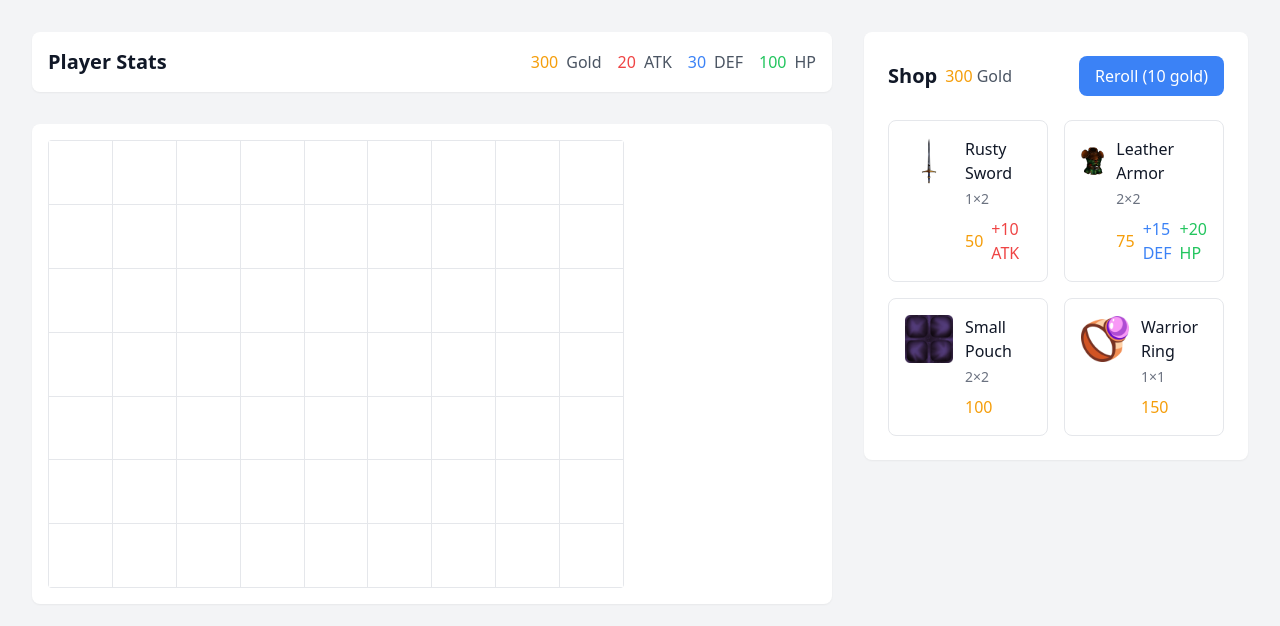
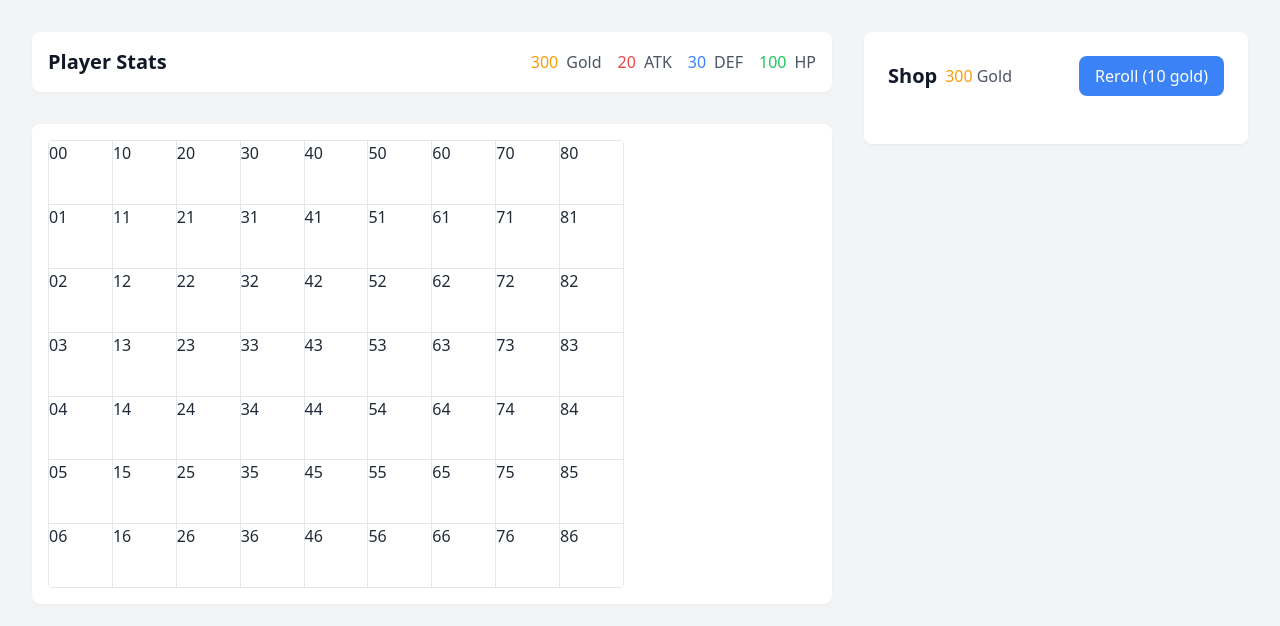
Before and after one commit to 0xAsten/nothing-game, a Next.js app in the folder client/: page / in a window 1280 px wide. Shown: the top 626 px of the page. Built offline with nearby package versions, Linux system fonts and the light colour scheme.

Commit message:
drag items

```diff
--- a/client/src/app/page.tsx
+++ b/client/src/app/page.tsx
@@ -15,7 +15,7 @@ export default function Home() {
   const [gameState, setGameState] = React.useState<GameState>({
     playerStats: INITIAL_PLAYER_STATS,
     inventory: [],
-    shopItems: SAMPLE_ITEMS.slice(0, 4),
+    shopItems: [],
     selectedItem: undefined,
     previewPosition: undefined,
     previewRotation: 0,
@@ -24,24 +24,38 @@ export default function Home() {
   const handleReroll = () => {
     if (gameState.playerStats.gold < REROLL_COST) return
 
+    const shopItems = Object.values(SAMPLE_ITEMS)
+      .sort(() => Math.random() - 0.5)
+      .slice(0, 4)
+
     setGameState((prev) => ({
       ...prev,
       playerStats: {
         ...prev.playerStats,
         gold: prev.playerStats.gold - REROLL_COST,
       },
-      shopItems: SAMPLE_ITEMS.sort(() => Math.random() - 0.5).slice(0, 4),
+      shopItems: shopItems,
     }))
   }
 
-  const handleDragStart = (item: Item) => {
+  const handleDragStart = (item: Item, index: number) => {
     setGameState((prev) => ({
       ...prev,
       selectedItem: item,
     }))
   }
 
+  const handleDragEnd = () => {
+    setGameState((prev) => ({
+      ...prev,
+      selectedItem: undefined,
+      previewPosition: undefined,
+      previewRotation: 0,
+    }))
+  }
+
   const handleDragOver = (position: GridPosition) => {
+    // console.log('handleDragOver', position)
     setGameState((prev) => ({
       ...prev,
       previewPosition: position,
@@ -63,14 +77,30 @@ export default function Home() {
 
   const handleDrop = (position: GridPosition) => {
     const { selectedItem, inventory, previewRotation } = gameState
-    if (!selectedItem) return
+    if (!selectedItem) {
+      // Reset preview state even if no item is selected
+      setGameState((prev) => ({
+        ...prev,
+        selectedItem: undefined,
+        previewPosition: undefined,
+        previewRotation: 0,
+      }))
+      return
+    }
 
     // Check if this is a bag and if there are non-bag items already placed
     if (
       selectedItem.item_type === ItemType.BAG &&
       inventory.some((item) => item.item_type !== ItemType.BAG)
     ) {
-      return // Cannot place bags after other items
+      // Reset preview state when placement is invalid
+      setGameState((prev) => ({
+        ...prev,
+        selectedItem: undefined,
+        previewPosition: undefined,
+        previewRotation: 0,
+      }))
+      return
     }
 
     const validation = validatePlacement(
@@ -80,12 +110,21 @@ export default function Home() {
       inventory,
     )
 
-    if (!validation.isValid) return
+    if (!validation.isValid) {
+      // Reset preview state when placement is invalid
+      setGameState((prev) => ({
+        ...prev,
+        selectedItem: undefined,
+        previewPosition: undefined,
+        previewRotation: 0,
+      }))
+      return
+    }
 
     const newItem = {
       ...selectedItem,
       position,
-      rotation: previewRotation || 0,
+      rotation: (previewRotation || 0) as 0 | 90 | 180 | 270,
     }
 
     setGameState((prev) => {
@@ -164,6 +203,7 @@ export default function Home() {
               onReroll={handleReroll}
               onDragStart={handleDragStart}
               onPurchase={() => {}}
+              onDragEnd={handleDragEnd}
             />
           </div>
         </div>
--- a/client/src/components/Grid.tsx
+++ b/client/src/components/Grid.tsx
@@ -86,6 +86,8 @@ const Grid: React.FC<GridProps> = ({
   const renderPreview = () => {
     if (!selectedItem || !previewPosition) return null
 
+    console.log('renderPreview', previewPosition)
+
     const previewItem: PlacedItem = {
       ...selectedItem,
       position: previewPosition,
@@ -123,14 +125,20 @@ const Grid: React.FC<GridProps> = ({
             borderRadius: '4px',
           }}
         >
+          {/* the value of y need to be reverse */}
           {cells.map((row, y) =>
             row.map((cell, x) => (
               <div
                 key={`${x}-${y}`}
                 className="aspect-square bg-white hover:bg-gray-50"
-                onDragOver={(e) => handleDragOver(e, { x, y })}
-                onDrop={(e) => handleDrop(e, { x, y })}
-              />
+                onDragOver={(e) =>
+                  handleDragOver(e, { x, y: GRID_HEIGHT - y - 1 })
+                }
+                onDrop={(e) => handleDrop(e, { x, y: GRID_HEIGHT - y - 1 })}
+              >
+                <span>{x}</span>
+                <span>{y}</span>
+              </div>
             )),
           )}
         </div>
--- a/client/src/components/Shop.tsx
+++ b/client/src/components/Shop.tsx
@@ -2,13 +2,15 @@ import React from 'react'
 import { Item } from '@/types/game'
 import { REROLL_COST } from '@/constants/gameData'
 import Image from 'next/image'
+import { ItemType, SpecialEffect } from '@/types/game'
 
 interface ShopProps {
   items: Item[]
   gold: number
   onReroll: () => void
-  onDragStart: (item: Item) => void
+  onDragStart: (item: Item, index: number) => void
   onPurchase: (item: Item) => void
+  onDragEnd: () => void
 }
 
 const Shop: React.FC<ShopProps> = ({
@@ -17,14 +19,139 @@ const Shop: React.FC<ShopProps> = ({
   onReroll,
   onDragStart,
   onPurchase,
+  onDragEnd,
 }) => {
-  const handleDragStart = (e: React.DragEvent, item: Item) => {
+  const [draggingIndex, setDraggingIndex] = React.useState<number | null>(null)
+  const dragImages = React.useRef<{ [key: string]: HTMLImageElement }>({})
+
+  React.useEffect(() => {
+    items.forEach((item) => {
+      if (item.image_url && !dragImages.current[item.image_url]) {
+        const img = document.createElement('img')
+        img.src = item.image_url
+
+        const canvas = document.createElement('canvas')
+        canvas.width = 48
+        canvas.height = 48
+
+        img.onload = () => {
+          const ctx = canvas.getContext('2d')
+          if (ctx) {
+            const size = Math.min(img.width, img.height)
+            const x = (img.width - size) / 2
+            const y = (img.height - size) / 2
+            ctx.drawImage(img, x, y, size, size, 0, 0, 48, 48)
+
+            const scaledImg = document.createElement('img')
+            scaledImg.src = canvas.toDataURL()
+            dragImages.current[item.image_url!] = scaledImg
+          }
+        }
+      }
+    })
+  }, [items])
+
+  const handleDragStart = (e: React.DragEvent, item: Item, index: number) => {
     if (gold < item.price) {
       e.preventDefault()
       return
     }
+
+    setDraggingIndex(index)
+
+    if (item.image_url && dragImages.current[item.image_url]) {
+      e.dataTransfer.setDragImage(dragImages.current[item.image_url], 24, 24)
+    }
+
     e.dataTransfer.setData('text/plain', item.item_id.toString())
-    onDragStart(item)
+    onDragStart(item, index)
+  }
+
+  const handleDragEnd = () => {
+    setDraggingIndex(null)
+    onDragEnd()
+  }
+
+  const renderItemCard = (item: Item, index: number) => {
+    const canAfford = gold >= item.price
+    const isDragging = index === draggingIndex
+
+    return (
+      <div
+        key={index}
+        draggable={canAfford}
+        onDragStart={(e) => handleDragStart(e, item, index)}
+        onDragEnd={handleDragEnd}
+        className={`flex flex-col bg-white border rounded-lg ${
+          isDragging ? 'opacity-0' : ''
+        } ${
+          canAfford
+            ? 'cursor-move hover:border-gray-300'
+            : 'opacity-50 cursor-not-allowed'
+        } ${
+          item.stack_group_id
+            ? `border-l-4 border-l-${getStackGroupColor(
+                item.stack_group_id,
+              )}-500`
+            : 'border-gray-200'
+        }`}
+      >
+        {/* Top section: Image, Name, Size, Price */}
+        <div className="p-4 border-b">
+          <div className="flex justify-between items-start gap-3">
+            <div className="relative">
+              <div className="w-12 h-12">
+                {item.image_url && (
+                  <Image
+                    src={item.image_url}
+                    alt={item.name}
+                    fill
+                    className="object-contain"
+                  />
+                )}
+              </div>
+              <div className="absolute -bottom-2 -right-2 text-amber-500 font-medium">
+                {item.price}
+              </div>
+            </div>
+            <div className="flex-1">
+              <h3 className="font-medium text-gray-900">{item.name}</h3>
+              <div className="text-sm text-gray-500">
+                {item.width}×{item.height}
+              </div>
+            </div>
+          </div>
+        </div>
+
+        {/* Bottom section: Stats and Effects */}
+        <div className="p-4 space-y-2">
+          <div className="flex gap-2">
+            {item.attack > 0 && (
+              <span className="text-red-500">+{item.attack} ATK</span>
+            )}
+            {item.defense > 0 && (
+              <span className="text-blue-500">+{item.defense} DEF</span>
+            )}
+            {item.health > 0 && (
+              <span className="text-green-500">+{item.health} HP</span>
+            )}
+          </div>
+          {item.item_type === ItemType.ACCESSORY && item.special_effect && (
+            <div className="text-sm text-purple-600">
+              Enhance{' '}
+              {item.special_effect === SpecialEffect.ATTACK
+                ? 'Attack'
+                : item.special_effect === SpecialEffect.DEFENSE
+                ? 'Defense'
+                : 'Health'}
+              {item.special_effect_stacks && item.special_effect_stacks > 1 && (
+                <span className="ml-1">({item.special_effect_stacks})</span>
+              )}
+            </div>
+          )}
+        </div>
+      </div>
+    )
   }
 
   return (
@@ -46,57 +173,15 @@ const Shop: React.FC<ShopProps> = ({
         </button>
       </div>
       <div className="grid grid-cols-2 gap-4">
-        {items.map((item) => {
-          const canAfford = gold >= item.price
-          return (
-            <div
-              key={item.item_id}
-              draggable={canAfford}
-              onDragStart={(e) => handleDragStart(e, item)}
-              className={`p-4 bg-white border border-gray-200 rounded-lg ${
-                canAfford
-                  ? 'cursor-move hover:border-gray-300'
-                  : 'opacity-50 cursor-not-allowed'
-              }`}
-            >
-              <div className="flex items-start gap-3">
-                {item.image_url && (
-                  <div className="w-12 h-12 relative">
-                    <Image
-                      src={item.image_url}
-                      alt={item.name}
-                      fill
-                      className="object-contain"
-                    />
-                  </div>
-                )}
-                <div className="flex-1">
-                  <h3 className="font-medium text-gray-900">{item.name}</h3>
-                  <div className="mt-1 text-sm text-gray-500">
-                    {item.width}×{item.height}
-                  </div>
-                  <div className="mt-2 flex items-center gap-2">
-                    <span className="text-amber-500 font-medium">
-                      {item.price}
-                    </span>
-                    {item.attack > 0 && (
-                      <span className="text-red-500">+{item.attack} ATK</span>
-                    )}
-                    {item.defense > 0 && (
-                      <span className="text-blue-500">+{item.defense} DEF</span>
-                    )}
-                    {item.health > 0 && (
-                      <span className="text-green-500">+{item.health} HP</span>
-                    )}
-                  </div>
-                </div>
-              </div>
-            </div>
-          )
-        })}
+        {items.map((item, index) => renderItemCard(item, index))}
       </div>
     </div>
   )
 }
 
+const getStackGroupColor = (groupId: number): string => {
+  const colors = ['blue', 'green', 'yellow', 'red', 'purple', 'pink', 'orange']
+  return colors[groupId % colors.length]
+}
+
 export default Shop
--- a/client/src/constants/gameData.ts
+++ b/client/src/constants/gameData.ts
@@ -1,4 +1,4 @@
-import { Item, ItemType, SpecialEffect } from '@/types/game'
+import { Item, ItemType, SpecialEffect, StackGroup } from '@/types/game'
 
 export const GRID_WIDTH = 9
 export const GRID_HEIGHT = 7
@@ -12,8 +12,8 @@ export const INITIAL_PLAYER_STATS = {
   defense: 30,
 }
 
-export const SAMPLE_ITEMS: Item[] = [
-  {
+export const SAMPLE_ITEMS: Record<number, Item> = {
+  1: {
     item_id: 1,
     name: 'Rusty Sword',
     item_type: ItemType.WEAPON,
@@ -26,10 +26,10 @@ export const SAMPLE_ITEMS: Item[] = [
     health: 0,
     special_effect: SpecialEffect.NONE,
     special_effect_stacks: 0,
-    stack_group_id: 1,
+    stack_group_id: StackGroup.WARRIOR,
     image_url: '/items/rusty-sword.png',
   },
-  {
+  2: {
     item_id: 2,
     name: 'Leather Armor',
     item_type: ItemType.ARMOR,
@@ -42,39 +42,55 @@ export const SAMPLE_ITEMS: Item[] = [
     health: 20,
     special_effect: SpecialEffect.NONE,
     special_effect_stacks: 0,
-    stack_group_id: 1,
+    stack_group_id: StackGroup.RANGER,
     image_url: '/items/leather-armor.png',
   },
-  {
+  3: {
     item_id: 3,
     name: 'Small Pouch',
     item_type: ItemType.BAG,
     rarity: 1,
     width: 2,
     height: 2,
-    price: 100,
+    price: 20,
     attack: 0,
     defense: 0,
     health: 0,
     special_effect: SpecialEffect.NONE,
     special_effect_stacks: 0,
-    stack_group_id: 0,
+    stack_group_id: StackGroup.NONE,
     image_url: '/items/small-pouch.png',
   },
-  {
+  4: {
     item_id: 4,
     name: 'Warrior Ring',
     item_type: ItemType.ACCESSORY,
     rarity: 2,
     width: 1,
     height: 1,
-    price: 150,
+    price: 50,
     attack: 0,
     defense: 0,
     health: 0,
     special_effect: SpecialEffect.ATTACK,
     special_effect_stacks: 5,
-    stack_group_id: 1,
+    stack_group_id: StackGroup.WARRIOR,
     image_url: '/items/warrior-ring.png',
   },
-]
+  5: {
+    item_id: 5,
+    name: 'Twin Daggers',
+    item_type: ItemType.WEAPON,
+    rarity: 2,
+    width: 1,
+    height: 2,
+    price: 35,
+    attack: 12,
+    defense: 0,
+    health: 0,
+    special_effect: SpecialEffect.NONE,
+    special_effect_stacks: 0,
+    stack_group_id: StackGroup.ASSASSIN,
+    image_url: '/items/twin-daggers.png',
+  },
+}
```
Also changed, not shown: client/src/types/game.ts (+9 -0 lines).
